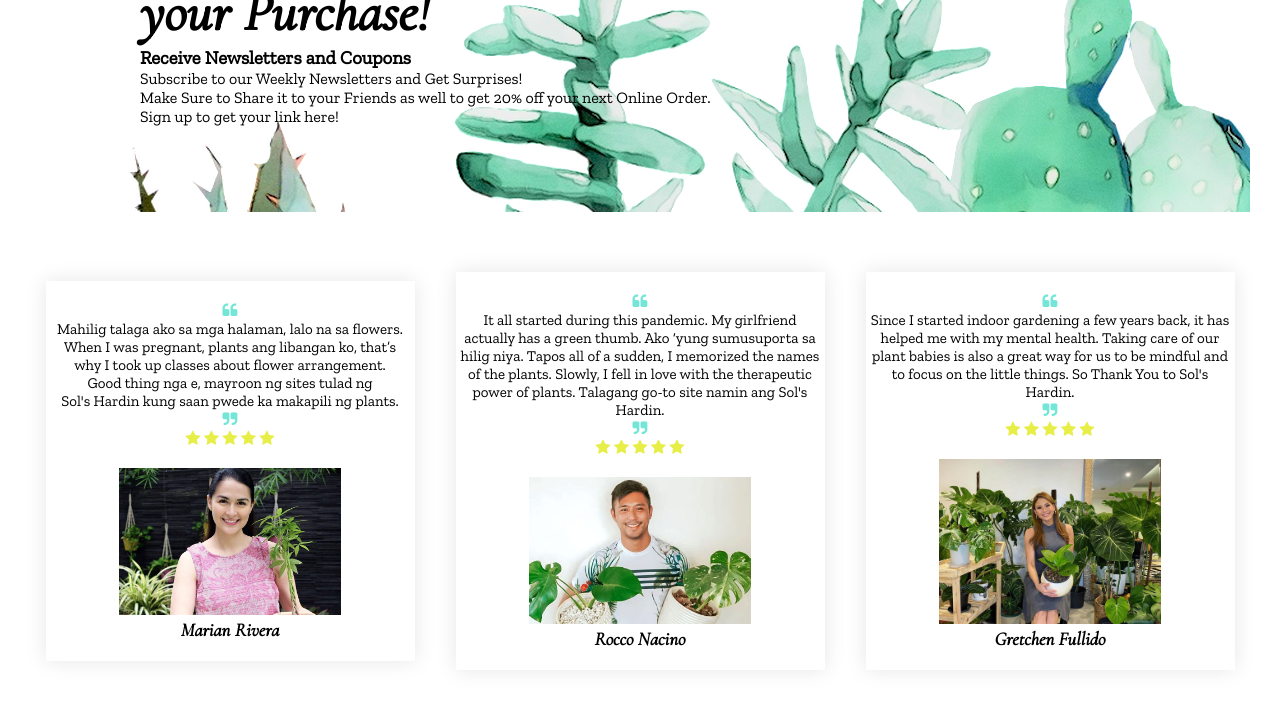
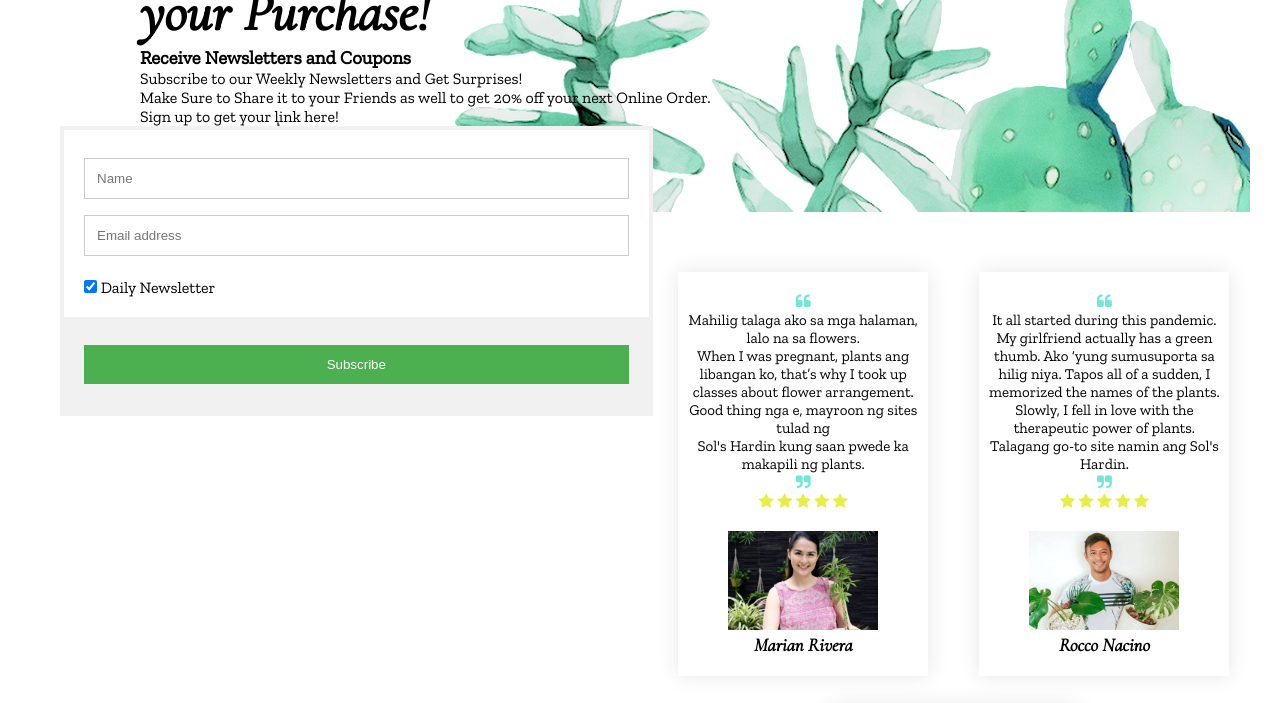
Before and after one commit to onomatopeenga/sol-shardin.github.io, a plain HTML site: page index.html in a window 1280 px wide. Shown: the part 3840-4543 px from the top of the page. Drawn offline with nearby package versions, Linux system fonts and the light colour scheme.

Commit message:
2nd Changes Subscription part

```diff
--- a/index.html
+++ b/index.html
@@ -177,26 +177,7 @@
 
 
 
-<!-- 3nd part<div class="boxprod">
-  <div class="sliders">
-  <img src="images/p1.jpg" alt="">
 
-  </div>
-  <div class="detailsbox">
-    <div class="typep">
-      <a href="#">INDOOR</a>
-      <span>Alocasia Black Velvet</span>
-    </div>
-    <a href="#" class="price">350.00</a>
-
-    </div>
-
-  </div>
-
-</div>
-</div>
-
--->
 
 
 <div class="products">
@@ -401,6 +382,20 @@
 </div>
 <div class="subscription">
   <div class="formcontainer">
+    <form action="action_page.php">
+
+  <div class="mcontainer" style="background-color:white">
+    <input type="text" placeholder="Name" name="name" required>
+    <input type="text" placeholder="Email address" name="mail" required>
+    <label>
+      <input type="checkbox" checked="checked" name="subscribe"> Daily Newsletter
+    </label>
+  </div>
+
+  <div class="mcontainer">
+    <input type="submit" value="Subscribe">
+  </div>
+</form>
 
   </div>
 
--- a/style.css
+++ b/style.css
@@ -490,6 +490,42 @@ background-image: url(images/succcc.png);
 .subscription{
   float: left
 }
+form {
+  border: 4px solid #f1f1f1;
+}
+
+/* Add some padding and a grey background color to containers */
+.mcontainer {
+  padding: 20px;
+  background-color: #f1f1f1;
+}
+
+/* Style the input elements and the submit button */
+input[type=text], input[type=submit] {
+  width: 100%;
+  padding: 12px;
+  margin: 8px 0;
+  display: inline-block;
+  border: 1px solid #ccc;
+  box-sizing: border-box;
+}
+
+/* Add margins to the checkbox */
+input[type=checkbox] {
+  margin-top: 16px;
+}
+
+/* Style the submit button */
+input[type=submit] {
+  background-color: #4CAF50;
+  color: white;
+  border: none;
+}
+
+input[type=submit]:hover {
+  opacity: 0.8;
+}
+
 .textagain h1{
   font-size: 55px;
 }
```
